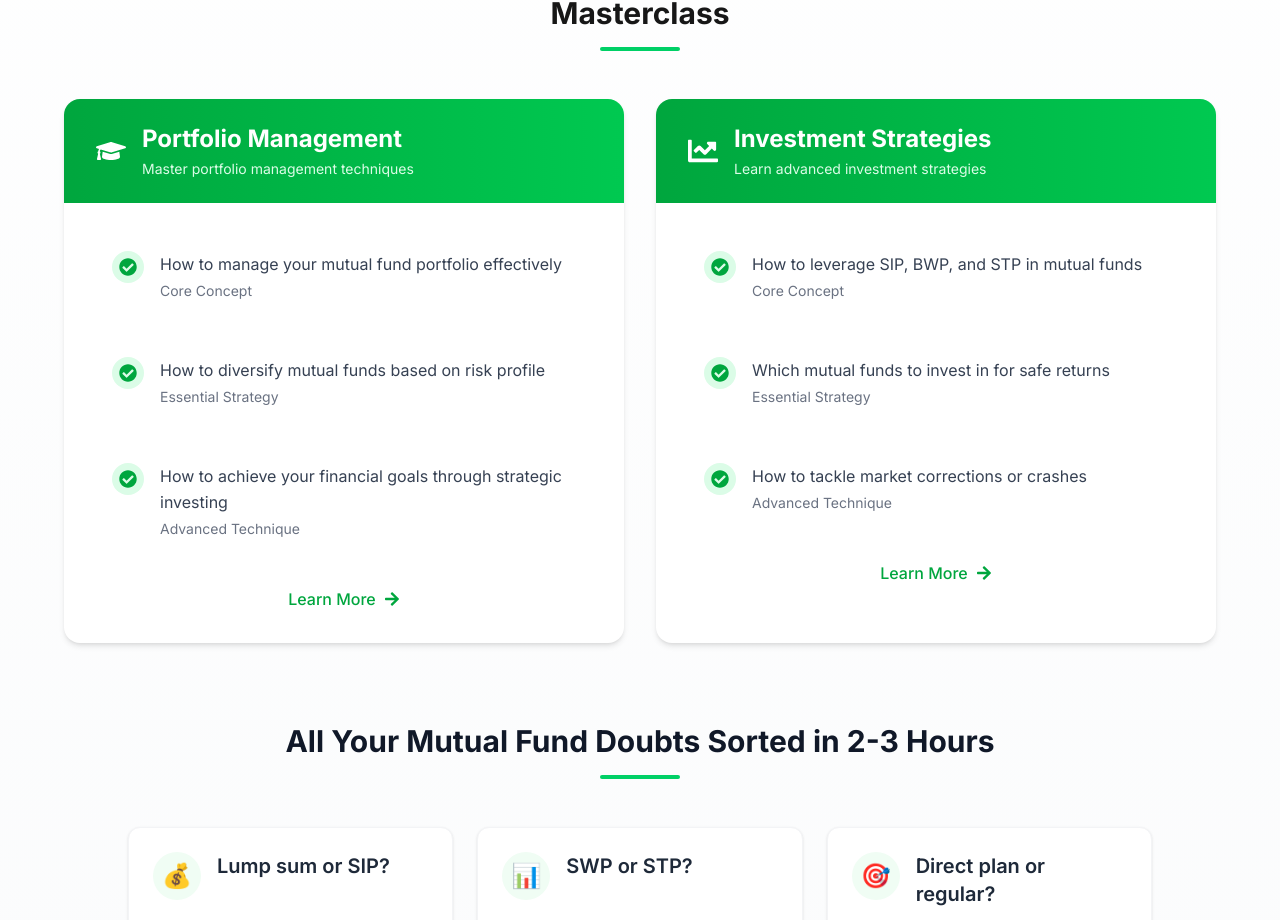
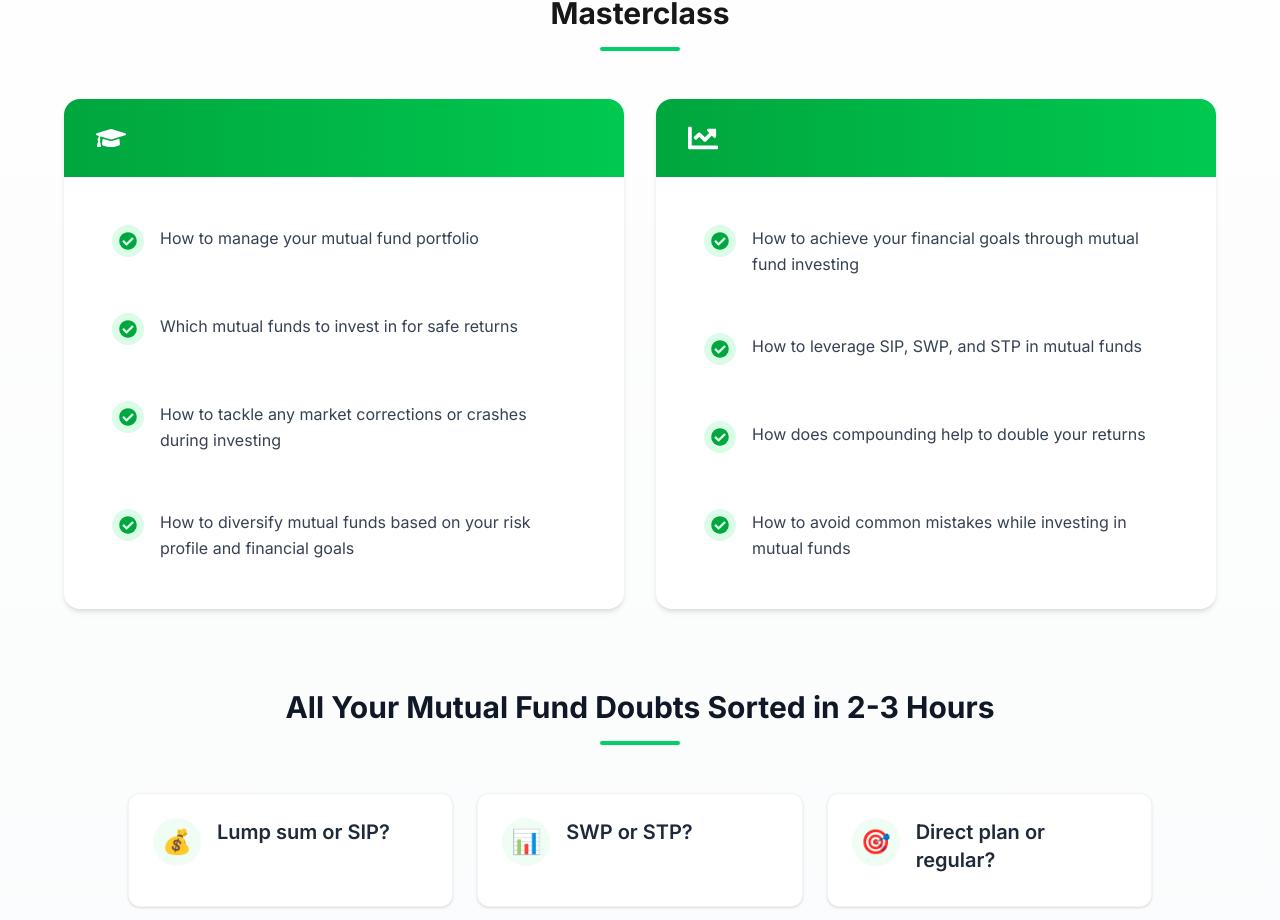
Before and after one commit to museofliberty/course_page, a Next.js app: page / in a window 1280 px wide. Shown: the part 1879-2799 px from the top of the page. Built offline with nearby package versions, Linux system fonts and the light colour scheme.

Commit message:
fix content

```diff
--- a/src/components/sections/Courses.tsx
+++ b/src/components/sections/Courses.tsx
@@ -38,17 +38,19 @@ const learningOutcomes = [
   {
     title: 'Portfolio Management',
     points: [
-      'How to manage your mutual fund portfolio effectively',
-      'How to diversify mutual funds based on risk profile',
-      'How to achieve your financial goals through strategic investing'
+      'How to manage your mutual fund portfolio',
+      'Which mutual funds to invest in for safe returns',
+      'How to tackle any market corrections or crashes during investing',
+      "How to diversify mutual funds based on your risk profile and financial goals"
     ]
   },
   {
     title: 'Investment Strategies',
     points: [
-      'How to leverage SIP, BWP, and STP in mutual funds',
-      'Which mutual funds to invest in for safe returns',
-      'How to tackle market corrections or crashes'
+      'How to achieve your financial goals through mutual fund investing',
+      'How to leverage SIP, SWP, and STP in mutual funds',
+      "How does compounding help to double your returns",
+      'How to avoid common mistakes while investing in mutual funds'
     ]
   }
 ];
@@ -181,12 +183,12 @@ export default function Courses() {
                       <FaChartLine className="text-white text-2xl sm:text-3xl flex-shrink-0 group-hover:scale-110 transition-transform" />
                     )}
                     <div>
-                      <h3 className="text-xl sm:text-2xl font-bold text-white group-hover:translate-x-2 transition-transform">
+                      {/* <h3 className="text-xl sm:text-2xl font-bold text-white group-hover:translate-x-2 transition-transform">
                         {category.title}
-                      </h3>
-                      <p className="text-green-100 mt-0.5 sm:mt-1 text-xs sm:text-sm">
+                      </h3> */}
+                      {/* <p className="text-green-100 mt-0.5 sm:mt-1 text-xs sm:text-sm">
                         {idx === 0 ? 'Master portfolio management techniques' : 'Learn advanced investment strategies'}
-                      </p>
+                      </p> */}
                     </div>
                   </div>
                   <div className="p-4 sm:p-8">
@@ -203,14 +205,14 @@ export default function Courses() {
                             <p className="text-sm sm:text-base text-gray-700 leading-relaxed group-hover/item:text-gray-900 transition-colors">
                               {point}
                             </p>
-                            <p className="text-xs sm:text-sm text-gray-500 mt-0.5 sm:mt-1 group-hover/item:text-gray-600 transition-colors">
+                            {/* <p className="text-xs sm:text-sm text-gray-500 mt-0.5 sm:mt-1 group-hover/item:text-gray-600 transition-colors">
                               {index === 0 ? 'Core Concept' : index === 1 ? 'Essential Strategy' : 'Advanced Technique'}
-                            </p>
+                            </p> */}
                           </div>
                         </li>
                       ))}
                     </ul>
-                    <div className="mt-6 sm:mt-8 text-center">
+                    {/* <div className="mt-6 sm:mt-8 text-center">
                       <a
                         href="#join"
                         className="inline-flex items-center gap-2 text-green-600 font-medium hover:text-green-700 text-sm sm:text-base group/link"
@@ -218,7 +220,7 @@ export default function Courses() {
                         Learn More
                         <FaArrowRight className="w-4 h-4 group-hover/link:translate-x-1 transition-transform" />
                       </a>
-                    </div>
+                    </div> */}
                   </div>
                 </div>
               ))}
```
